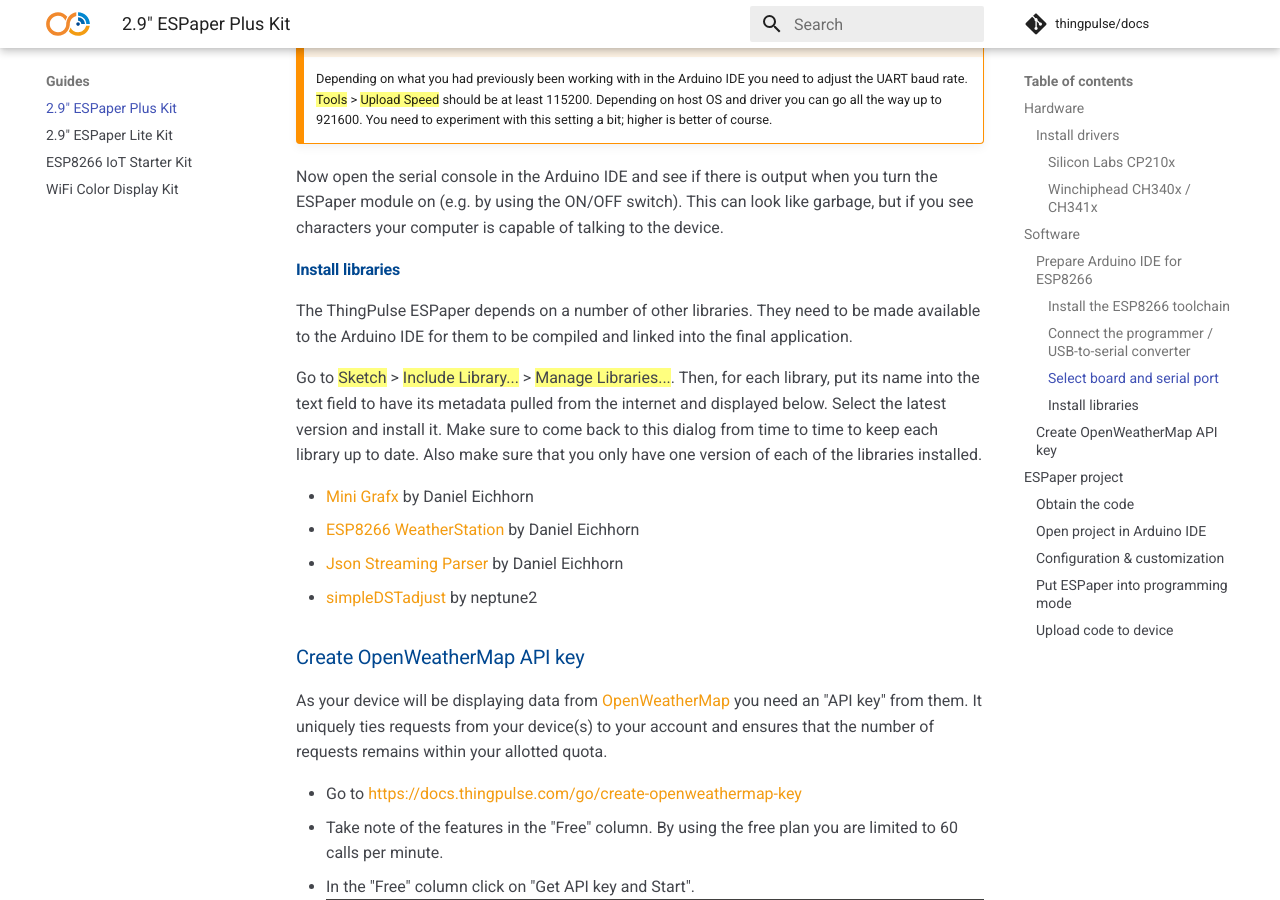
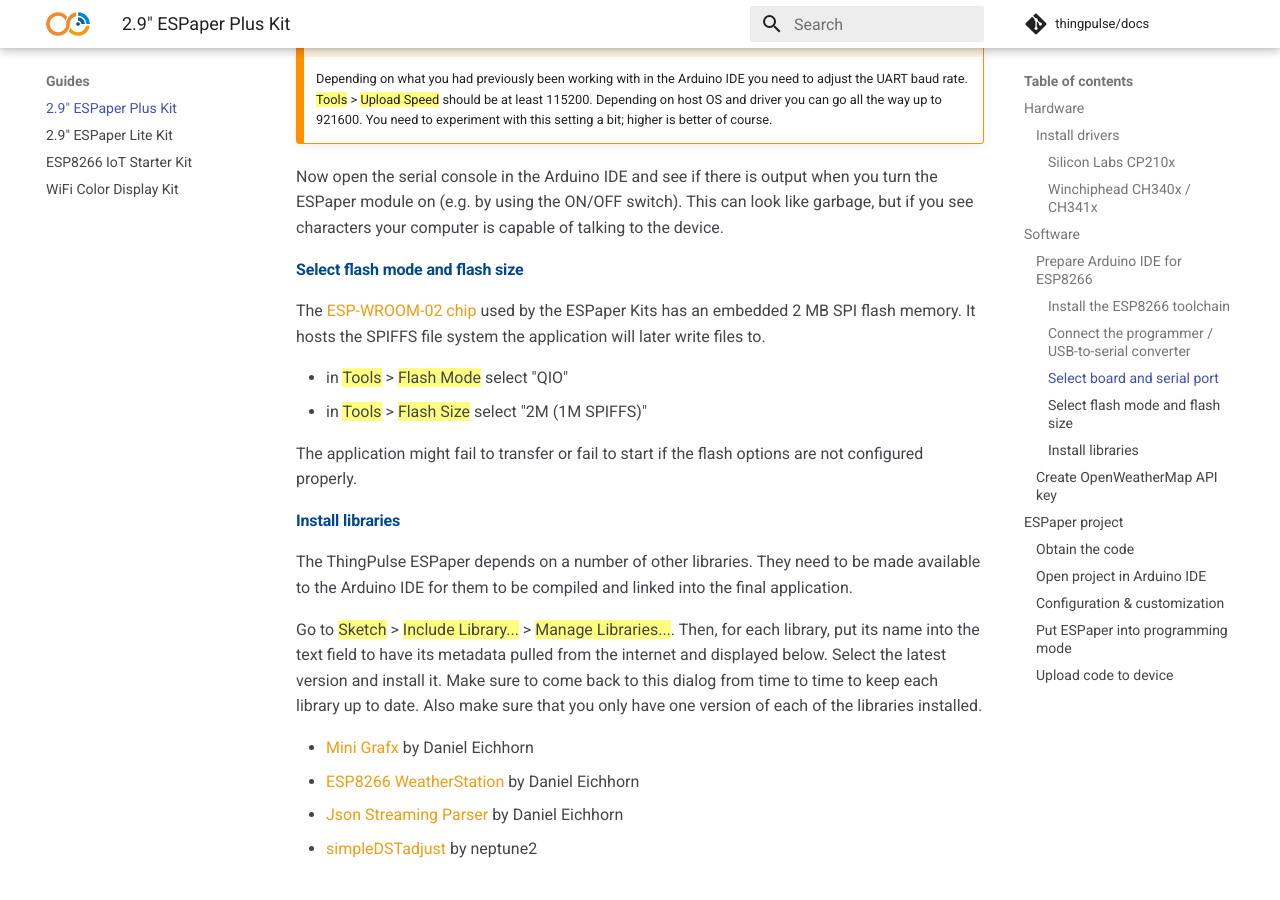
Before and after one commit to ThingPulse/docs, an MkDocs documentation site: the page built from docs/guides/espaper-plus-kit.md, in a window 1280 px wide and 900 px high, scrolled down 4622 px. Built offline with MkDocs 1.6.1 and Material for MkDocs 9.7.7, drawn with Linux system fonts in a browser that asks for light colours; comment, search, counter and statistics services are not loaded; old or Windows-style settings are respelled for this version of MkDocs.

Commit message:
Add chapter about flash options for ESPaper

```diff
--- a/docs/guides/espaper-plus-kit.md
+++ b/docs/guides/espaper-plus-kit.md
@@ -43,6 +43,15 @@
 Now open the serial console in the Arduino IDE and see if there is output when you turn the ESPaper module on (e.g.
 by using the ON/OFF switch). This can look like garbage, but if you see characters your computer is capable of
 talking to the device.
+
+#### Select flash mode and flash size
+
+The [ESP-WROOM-02 chip](https://www.espressif.com/en/products/hardware/esp-wroom-02/overview) used by the ESPaper Kits has an embedded 2 MB SPI flash memory. It hosts the SPIFFS file system the application will later write files to.
+
+- in ==Tools== > ==Flash Mode== select "QIO"
+- in ==Tools== > ==Flash Size== select "2M (1M SPIFFS)"
+
+The application might fail to transfer or fail to start if the flash options are not configured properly.
 
 #### Install libraries
 
```
